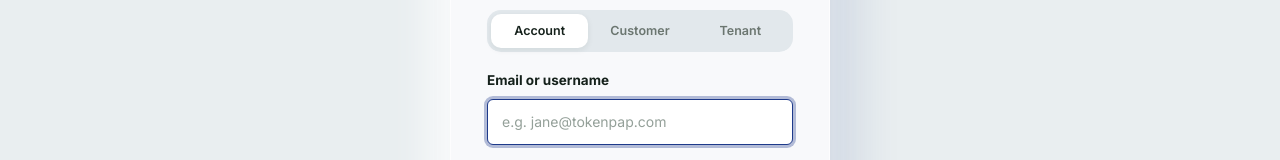
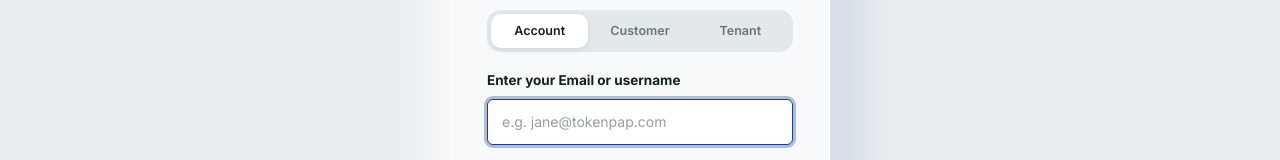
Before and after one commit to BKerio/Tokens, a React (Vite) app in the folder frontend/: page /login in a window 1280 px wide. Shown: the part 264-424 px from the top of the page. Built offline with nearby package versions, Linux system fonts and the light colour scheme; no server answers.

Commit message:
new updates

```diff
--- a/frontend/src/pages/auth/LoginPage.tsx
+++ b/frontend/src/pages/auth/LoginPage.tsx
@@ -148,7 +148,7 @@ function LoginPage() {
       {mode === 'account' ? (
         <form onSubmit={onAccountSubmit} className="au-form">
           <div className="au-field">
-            <label htmlFor="login-identifier">Email or username</label>
+            <label htmlFor="login-identifier">Enter your Email or username</label>
             <input id="login-identifier" className="au-input" autoComplete="username" autoFocus value={identifier} onChange={(e) => setIdentifier(e.target.value)} placeholder="e.g. jane@tokenpap.com" />
           </div>
           <div className="au-field">
```
